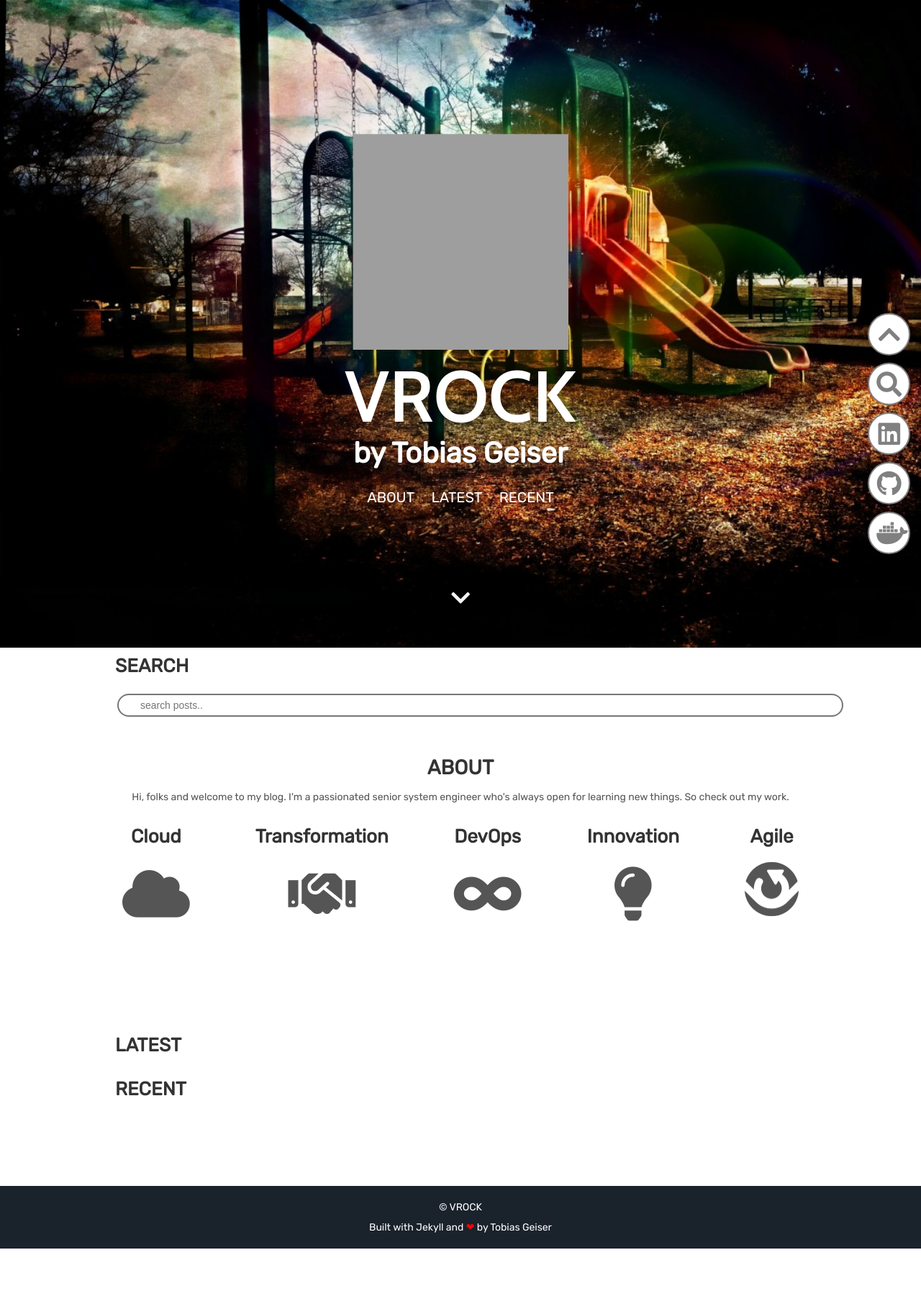
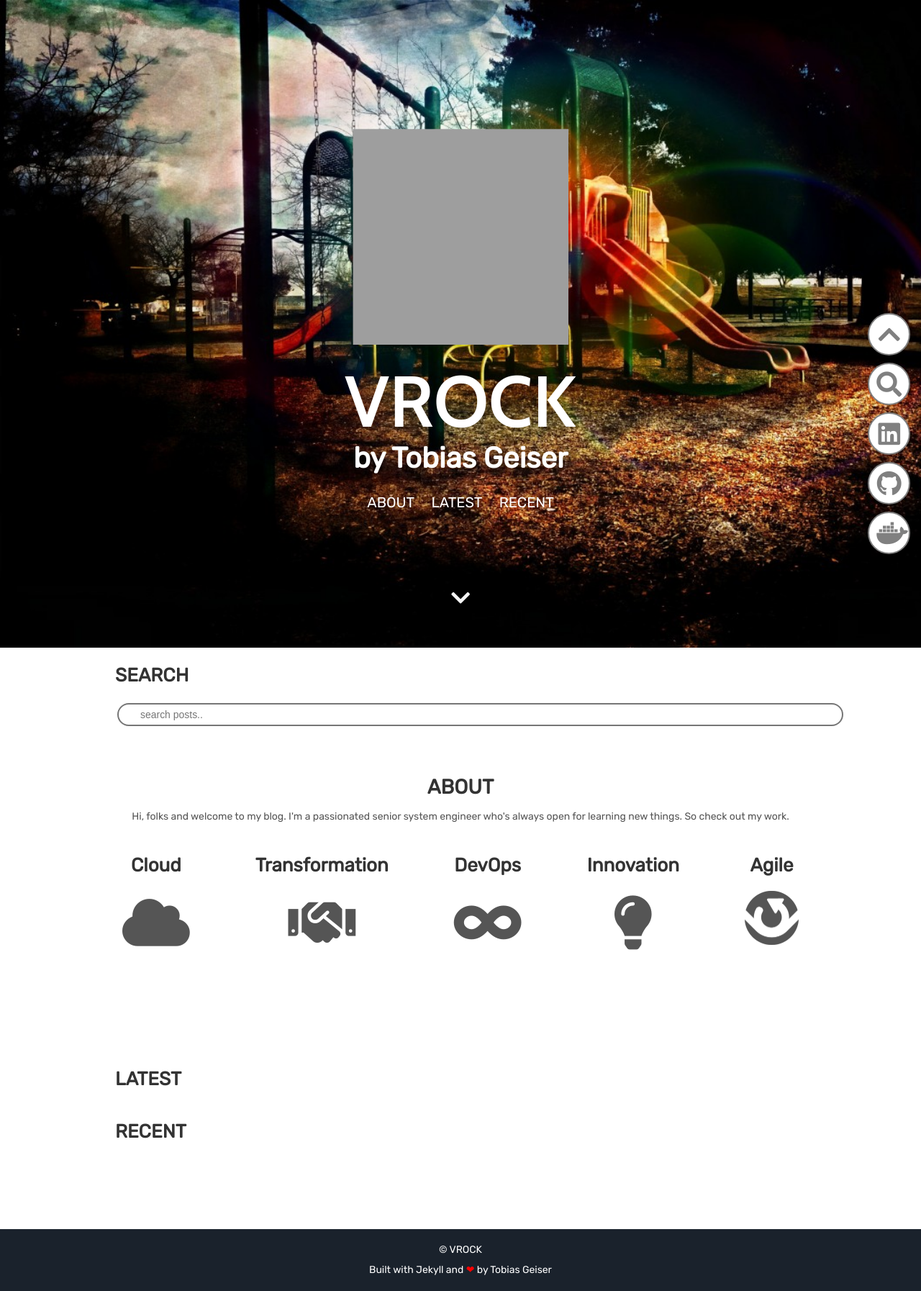
Before and after one commit to team-vrock/jekyll-theme-vrock, a Jekyll site: the page built from index.html, in a window 1280 px wide. Shown: the whole page at 72% size. Built offline with Jekyll 4.4.1, drawn with Linux system fonts in a browser that asks for light colours; comment, search, counter and statistics services are not loaded; before the commit the page ends 1735 px from its top, so only the background shows below that; grey boxes are pictures that could not be loaded.

Commit message:
changed margin and padding

```diff
--- a/_sass/_base.scss
+++ b/_sass/_base.scss
@@ -13,8 +13,8 @@ article, aside, figcaption, figure, footer, header, nav, section {
     display: block;
 }
 h1, h2, h3, h4, h5, h6 stong {
-    margin-top: 0.25em;
-    padding-top: 0.25em;
+    margin-top: 0.5em;
+    padding-top: 0.5em;
     line-height: 1.0;
     color: #333;
 }
```
